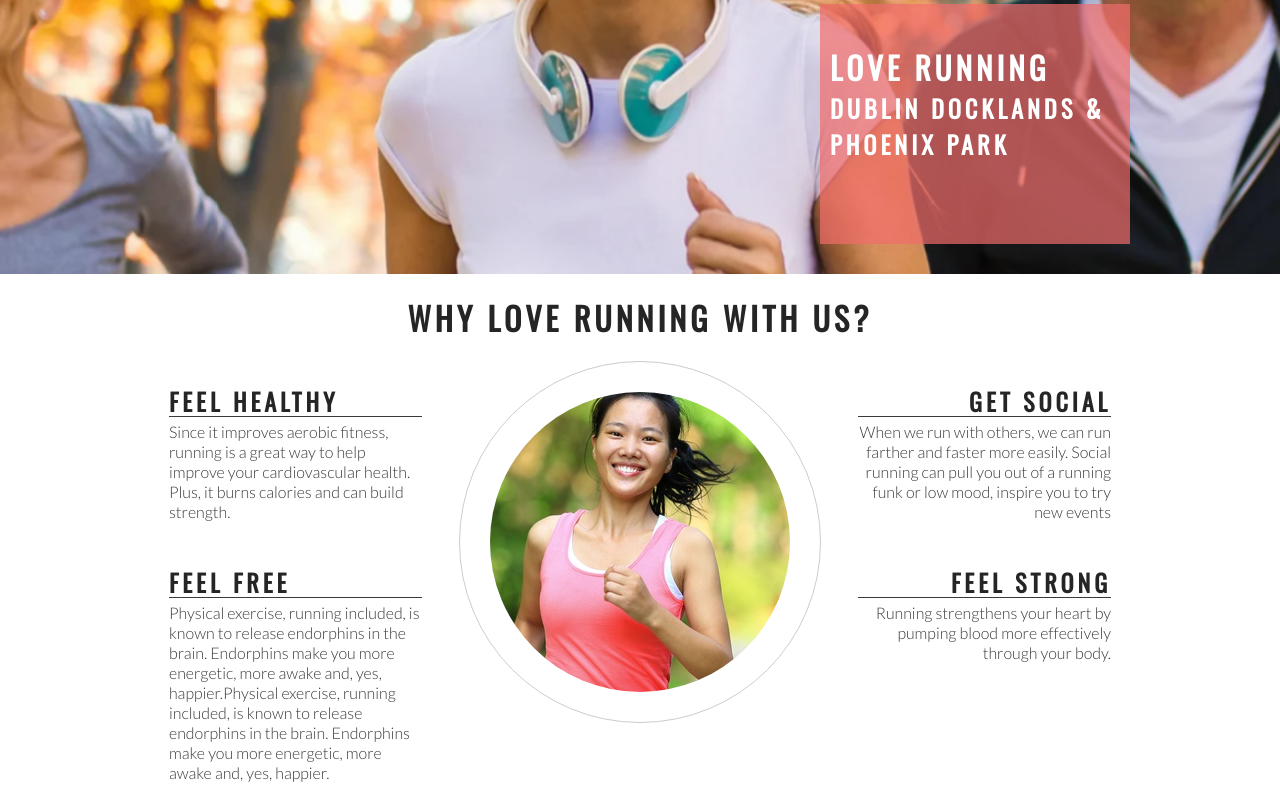
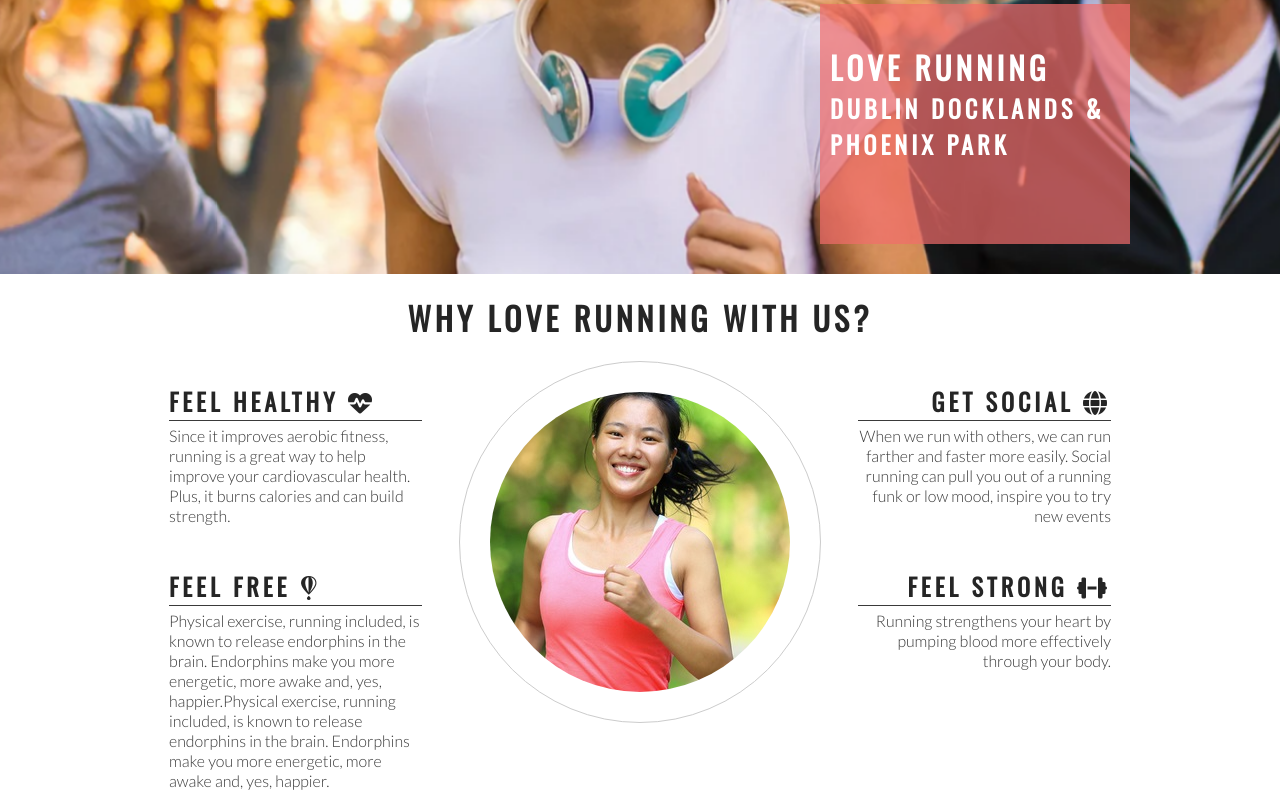
Before and after one commit to tlalexandre/love-running, a plain HTML site: page index.html in a window 1280 px wide. Shown: the part 392-1192 px from the top of the page. Drawn offline with nearby package versions, Linux system fonts and the light colour scheme.

Commit message:
Add club ethos icons

```diff
--- a/index.html
+++ b/index.html
@@ -45,13 +45,13 @@
         <h2 id="welcome">Why Love Running with us?</h2>
         <div id="left-about">
             <div class="left-about-heading">
-                <h2>Feel Healthy</h2>
+                <h2>Feel Healthy <i class="fa-solid fa-heart-pulse"></i></h2>
                 <hr>
                 <p>Since it improves aerobic fitness, running is a great way to help improve your cardiovascular health.
                     Plus, it burns calories and can build strength.</p>
             </div>
             <div class="left-about-heading">
-                <h2>Feel Free</h2>
+                <h2>Feel Free <i class="fa-brands fa-fly"></i></h2>
                 <hr>
                 <p>Physical exercise, running included, is known to release endorphins in the brain. Endorphins make you
                     more energetic, more awake and, yes, happier.Physical exercise, running included, is known to
@@ -61,14 +61,15 @@
         </div>
         <div id="right-about">
             <div class="right-about-heading">
-                <h2>Get Social</h2>
+                <h2>Get Social <i class="fa-solid fa-globe"></i></h2>
                 <hr>
                 <p>When we run with others, we can run farther and faster more easily. Social running can pull you out
                     of a running funk or
                     low mood, inspire you to try new events</p>
             </div>
             <div class="right-about-heading">
-                <h2>Feel Strong</h2>
+                <h2>Feel Strong <i class="fa-solid fa-dumbbell"></i>
+                </h2>
                 <hr>
                 <p>Running strengthens your heart by pumping blood more effectively through your body.</p>
             </div>
@@ -87,6 +88,8 @@
     <footer>
         social links here
     </footer>
+    <!-- fotn awesome script -->
+    <script src="https://kit.fontawesome.com/2a30a0d914.js" crossorigin="anonymous"></script>
 </body>
 
 </html>
```
